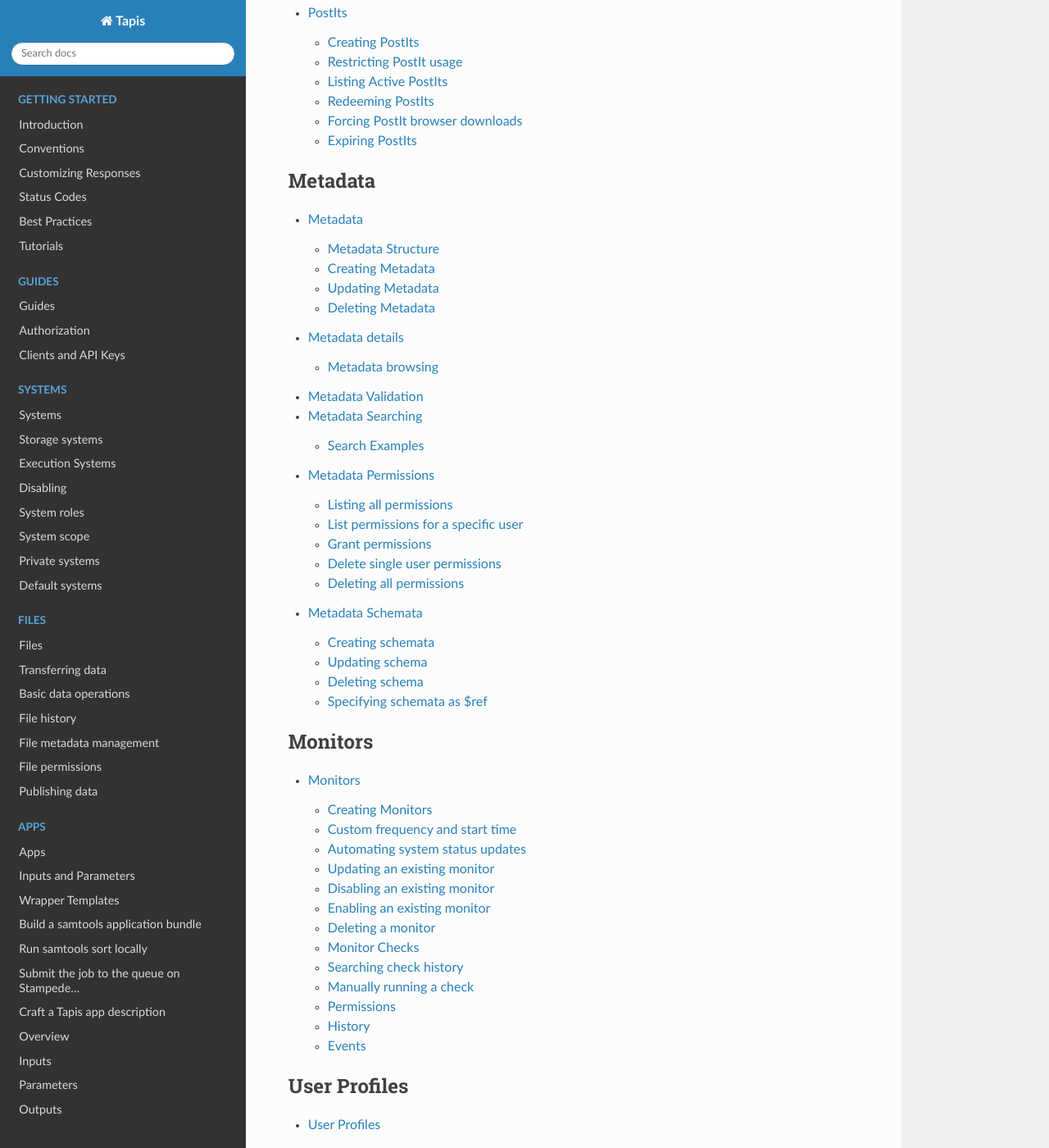
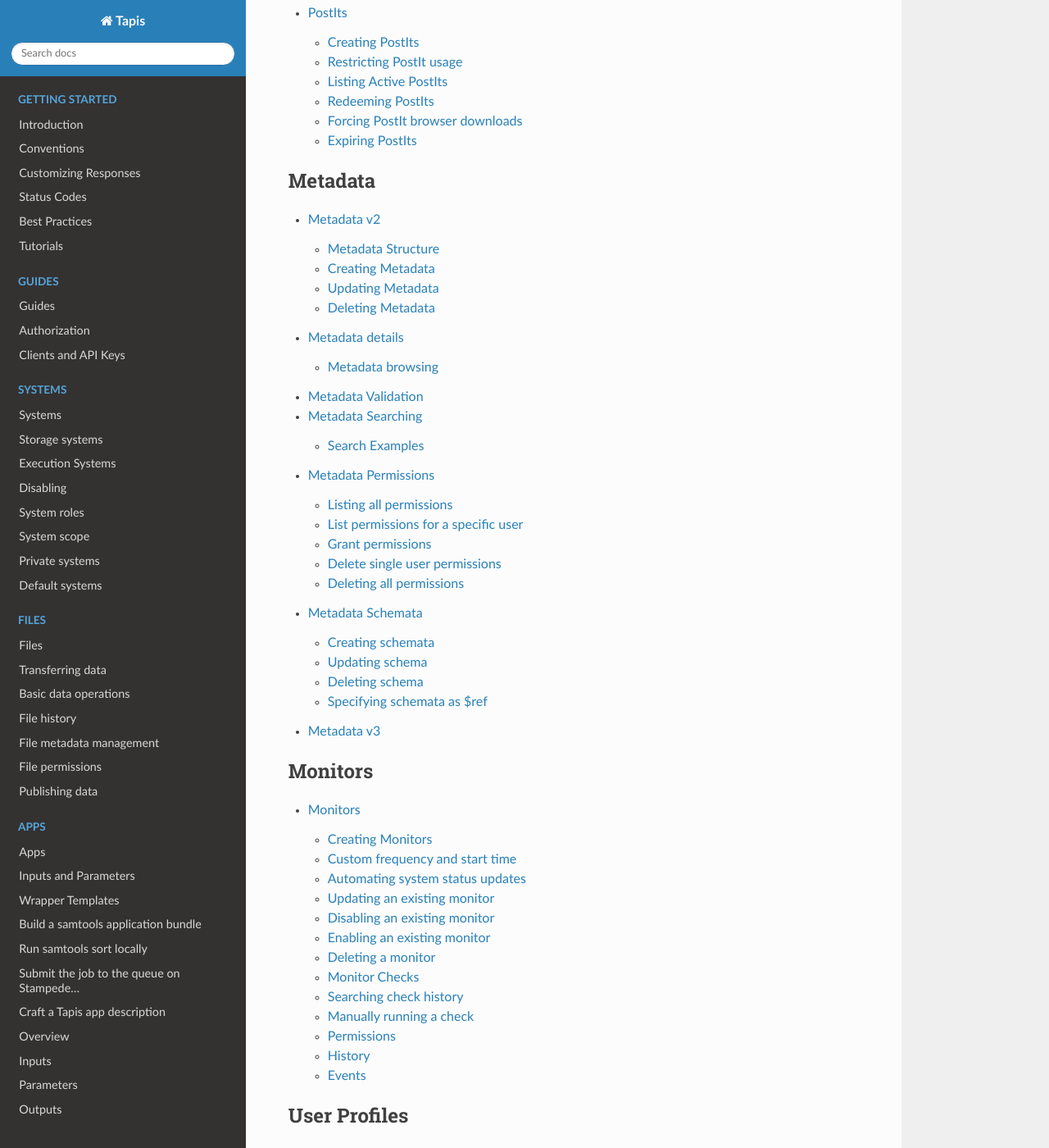
Before and after one commit to TACC-Cloud/agave-docs, a Sphinx documentation site: the page built from docs/index.rst, in a window 1280 px wide and 1400 px high, scrolled down 5292 px. Shown: the whole window at 82% size. Built offline with Sphinx 7.4.7 and the Read the Docs theme 2.0.0, drawn with Linux system fonts in a browser that asks for light colours; pages that are not in the unit, such as notebooks, are missing from menus.

Commit message:
Created the metadata v3 section for the new release

```diff
--- a/docs/agave/guides/metadata/introduction.rst
+++ b/docs/agave/guides/metadata/introduction.rst
@@ -2,7 +2,7 @@
    :format: html
 
 
-Metadata
+Metadata v2
 ========
 
 The Tapis Metadata service allows you to manage metadata and associate it with Tapis entities via associated UUIDs. It supports JSON schema for structured JSON metadata; it also accepts any valid JSON-formatted metadata or plain text String when no schema is specified. As with other Tapis services, a full access control layer is available, enabling you to keep your metadata private or share it with your colleagues.
--- a/docs/index.rst
+++ b/docs/index.rst
@@ -95,6 +95,7 @@
     agave/guides/metadata/metadata-search
     agave/guides/metadata/metadata-permissions
     agave/guides/metadata/metadata-schema
+    agave/guides/metadata/metadata-v3
 
 .. toctree::
     :maxdepth: 2
```
Also changed, not shown: docs/agave/guides/metadata/metadata-v3.rst (added, +8 -0 lines).
